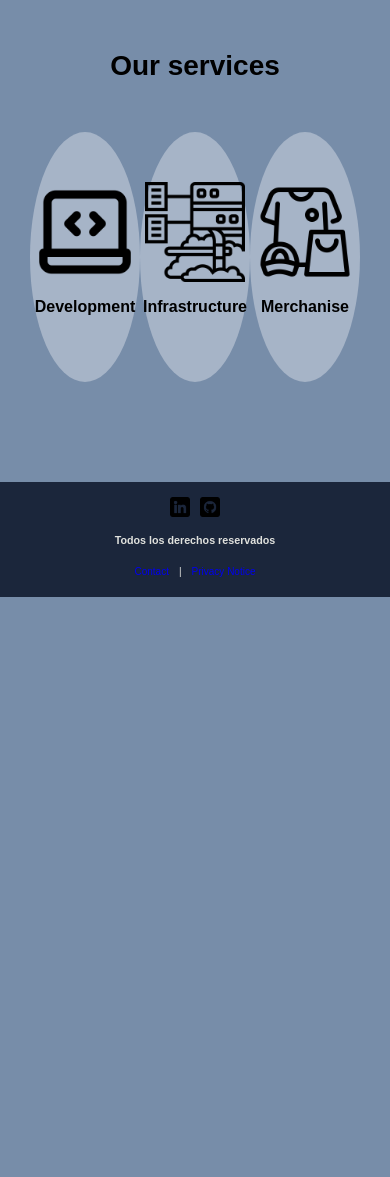
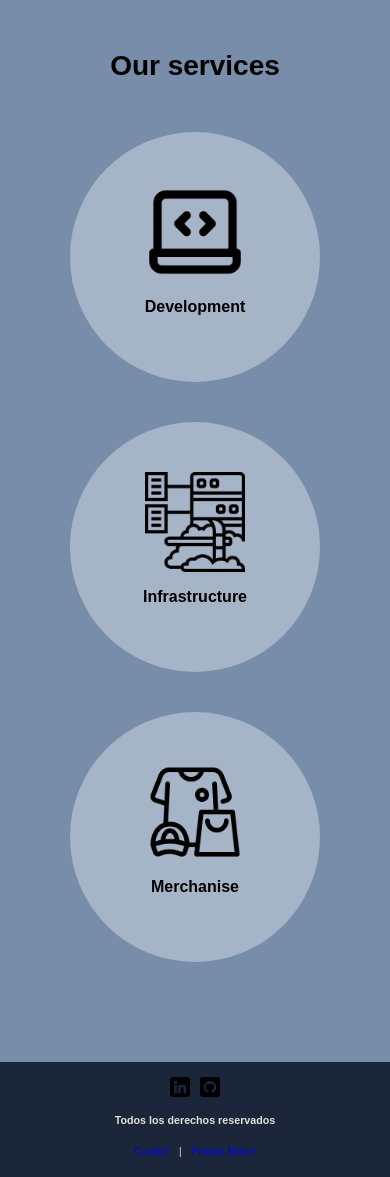
Before and after one commit to BPM17/Kabeldi, a Django app: page / in a window 390 px wide. Shown: the part 223-1400 px from the top of the page. Before the commit the page ends 820 px from the top, so only its background shows below. Run offline with Django 5.2, Linux system fonts and the light colour scheme.

Commit message:
Django upgrade

```diff
--- a/Kabeldi/kabeldi_app/static/css/styles.css
+++ b/Kabeldi/kabeldi_app/static/css/styles.css
@@ -154,10 +154,8 @@ label{
 
     .services{
             padding: 3rem;
-            display: flex;
-            flex-direction: column;
+            flex-direction: column !important;
             align-items: center;
-            justify-content: space-evenly;
             text-align: center;
     }
 
```
